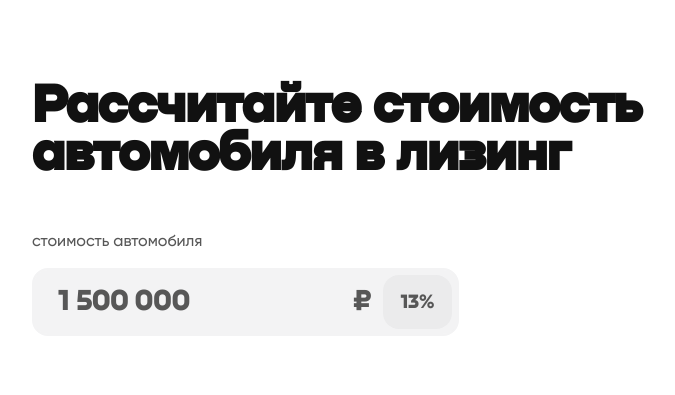
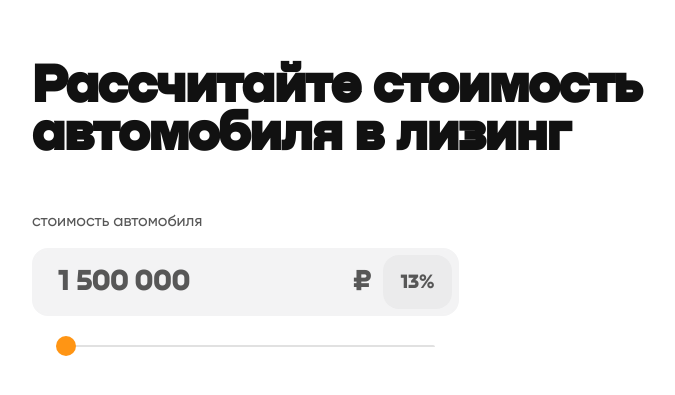
Before and after one commit to deniSwd/friend-calc, a React (Vite) app: page / in a window 1280 px wide. Shown: the part 209-604 px from the top of the page, without its empty margins (16-691 px from the left). Built offline with nearby package versions, Linux system fonts and the light colour scheme.

Commit message:
feat: input range, his interaction with input number

```diff
--- a/package.json
+++ b/package.json
@@ -10,10 +10,10 @@
   },
   "dependencies": {
     "react": "^18.2.0",
-    "react-dom": "^18.2.0",
-    "sass": "^1.58.0"
+    "react-dom": "^18.2.0"
   },
   "devDependencies": {
+    "sass": "^1.58.0",
     "prettier": "^2.8.4",
     "@types/react": "^18.0.27",
     "@types/react-dom": "^18.0.10",
--- a/src/App.tsx
+++ b/src/App.tsx
@@ -1,27 +1,41 @@
-import { FC, useEffect, useRef, useState, FocusEvent, KeyboardEvent } from 'react'
+import { FC, useEffect, useRef, useState, FocusEvent, KeyboardEvent, ChangeEvent, useCallback } from 'react'
 import s from './app.module.scss'
 import './app.module.scss'
-import { InputNumber } from './components/micro/InputNumber'
+import { InputNumber } from './components/micro/inputNumber/InputNumber'
+import { InputRange } from './components/micro/inputRange/InputRange'
+
+const minPrice = 1500000
+const maxPrice = 10000000
 
 export const App: FC = () => {
   const [currentValue, setCurrentValue] = useState('1500000')
-  const [numberValue, setNumberValue] = useState(1500000)
+  const [numberValue, setNumberValue] = useState(minPrice)
   const inputValue = useRef<HTMLInputElement>(null)
+  const progressRef = useRef<HTMLInputElement>(null)
+
+  const calcProgress =
+    useCallback((minValue: number, maxValue: number, numberValue: number) => {
+      const progress = 100 / ((maxValue - minValue) / (numberValue - minValue))
+      if (progressRef.current === null) return
+      progressRef.current.style.width = `${progress}%`
+    }, [])
 
   const handleChange = () => {
     if (inputValue.current === null) return
-    let withMaskValue = (+inputValue.current.value
+    const withMaskValue = (+inputValue.current.value
       .replace(/\D/g, '')).toLocaleString('en-US').replaceAll(',', ' ')
-    setNumberValue(+withMaskValue.replaceAll(' ', ''))
     setCurrentValue(withMaskValue)
   }
   const range = (targetValue: string) => {
     const eventNumberValue = +targetValue.replaceAll(' ', '')
-    if (eventNumberValue < 1500000) {
+    if (eventNumberValue < minPrice) {
+      setNumberValue(minPrice)
       setCurrentValue('1 500 000')
-    } else if (eventNumberValue > 10000000) {
+    } else if (eventNumberValue > maxPrice) {
+      setNumberValue(maxPrice)
       setCurrentValue('10 000 000')
     } else {
+      setNumberValue(+targetValue.replaceAll(' ', ''))
       setCurrentValue(targetValue)
     }
   }
@@ -34,11 +48,14 @@ export const App: FC = () => {
       e.currentTarget.blur()
     }
   }
+  const handleChangeRange = (e: ChangeEvent<HTMLInputElement>) => {
+    range(e.target.value)
+  }
 
   useEffect(() => {
     handleChange()
-  }, [currentValue])
-
+    calcProgress(minPrice, maxPrice, numberValue)
+  }, [currentValue, numberValue])
   return (
     <div className={s.appWrap}>
       <div className={s.app}>
@@ -51,6 +68,12 @@ export const App: FC = () => {
                      onKeyDown={handleKeyDown}
                      ref={inputValue}
                      value={currentValue} />
+        <InputRange min={minPrice}
+                    max={maxPrice}
+                    step={1}
+                    onChange={handleChangeRange}
+                    value={numberValue}
+                    ref={progressRef} />
       </div>
     </div>
   )
--- a/src/components/micro/inputNumber.module.scss
+++ b/src/components/micro/inputNumber/inputNumber.module.scss
@@ -1,4 +1,4 @@
-@import 'src/styles/vars';
+@import '../../../styles/vars';
 
 .inputWrap {
   position: relative;
--- /dev/null
+++ b/src/components/micro/inputRange/InputRange.tsx
@@ -0,0 +1,16 @@
+import { ComponentProps, FC, forwardRef } from 'react'
+import s from './inputRange.module.scss'
+
+interface InputRangeProps extends ComponentProps<'input'> {
+}
+
+export const InputRange = forwardRef<HTMLInputElement, InputRangeProps>(({ ...props }, ref) => {
+  return (
+    <div className={s.inputRangeWrap}>
+      <input type={'range'} className={s.inputRange} {...props} />
+      <div className={s.progressWrap}>
+        <div className={s.rangeProgressTrack} ref={ref}></div>
+      </div>
+    </div>
+  )
+})
--- /dev/null
+++ b/src/components/micro/inputRange/inputRange.module.scss
@@ -0,0 +1,80 @@
+@import '../../../styles/vars';
+
+.inputRangeWrap {
+  position: relative;
+  box-sizing: border-box;
+  display: flex;
+  align-items: center;
+  width: 427px;
+  height: 20px;
+  padding: 0 24px;
+  margin-top: 20px;
+  z-index: 190;
+
+  .inputRange {
+    width: 100%;
+    height: 100%;
+    margin: 0;
+    background: transparent;
+    outline: none;
+    transition: 0.2s;
+    -webkit-appearance: none;
+
+    &:disabled {
+      opacity: 1;
+    }
+
+    &::-webkit-slider-thumb {
+      appearance: none;
+      -webkit-appearance: none;
+      width: 20px;
+      height: 20px;
+      background: $orange;
+      border-radius: 50%;
+      border: none;
+      cursor: pointer;
+      translate: 0 -45%;
+    }
+
+    &::-moz-range-thumb {
+      width: 20px;
+      height: 20px;
+      background: $orange;
+      border-radius: 50%;
+      border: none;
+      cursor: pointer;
+    }
+
+    &::-moz-range-track {
+      width: 100%;
+      height: 2px;
+      background: $rangeTrack;
+      border-radius: 2px 2px 0 0;
+      border: none;
+    }
+
+    &::-webkit-slider-runnable-track {
+      width: 100%;
+      height: 2px;
+      background: $rangeTrack;
+      border-radius: 2px 2px 0 0;
+      border: none;
+    }
+  }
+
+  .progressWrap {
+    position: absolute;
+    width: 379px;
+    height: 2px;
+    top: 50%;
+    left: 50%;
+    translate: -50% -50%;
+    z-index: 200;
+
+    .rangeProgressTrack {
+      height: 100%;
+      background: $orange;
+      border-radius: 2px 2px 0 0;
+    }
+  }
+}
--- a/src/styles/vars.scss
+++ b/src/styles/vars.scss
@@ -3,4 +3,5 @@ $lightgray: #575757;
 $darkgray: #333333;
 $inputBackground: #F3F3F4;
 $orange: #FF9514;
+$rangeTrack: #E1E1E1;
 $percentField: #EBEBEC;
```
Also changed, not shown: src/components/micro/inputNumber/InputNumber.tsx (renamed from src/components/micro/InputNumber.tsx).
